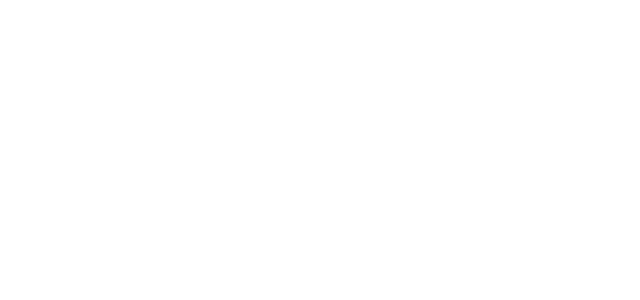
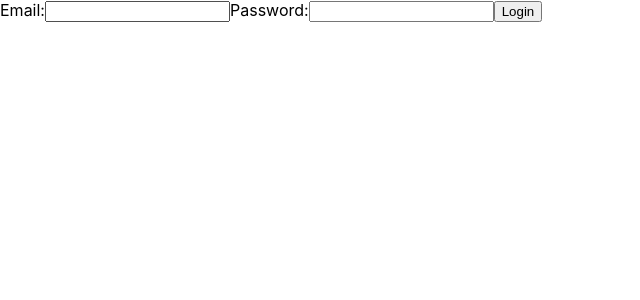
Before and after one commit to hugobosy/exercise-form, a React (Create React App) app: page / in a window 1280 px wide. Shown: the top 300 px of the page, without its empty margins (0-640 px from the left). Built offline with nearby package versions, Linux system fonts and the light colour scheme.

Commit message:
add form structure, state & Box component

```diff
--- a/src/components/App.js
+++ b/src/components/App.js
@@ -1,11 +1,34 @@
 import './App.css';
+import {useState} from "react";
 
 function App() {
-  return (
-    <div className="App">
 
-    </div>
-  );
+    const [user, setUser] = useState( {
+        email: '',
+        password: '',
+    })
+
+    return (
+        <div className="App">
+            <form>
+                <label>
+                    Email:
+                    <input type="text" value={user.email} onChange={e => setUser(user =>({
+                        ...user,
+                        email: e.target.value,
+                    }))}/>
+                </label>
+                <label>
+                    Password:
+                    <input type="password" value={user.password} onChange={e => setUser(user => ({
+                        ...user,
+                        password: e.target.value,
+                    }))}/>
+                </label>
+                <button type="submit">Login</button>
+            </form>
+        </div>
+    );
 }
 
 export default App;
```
Also changed, not shown: src/components/box/Box.js (added, +10 -0 lines).
